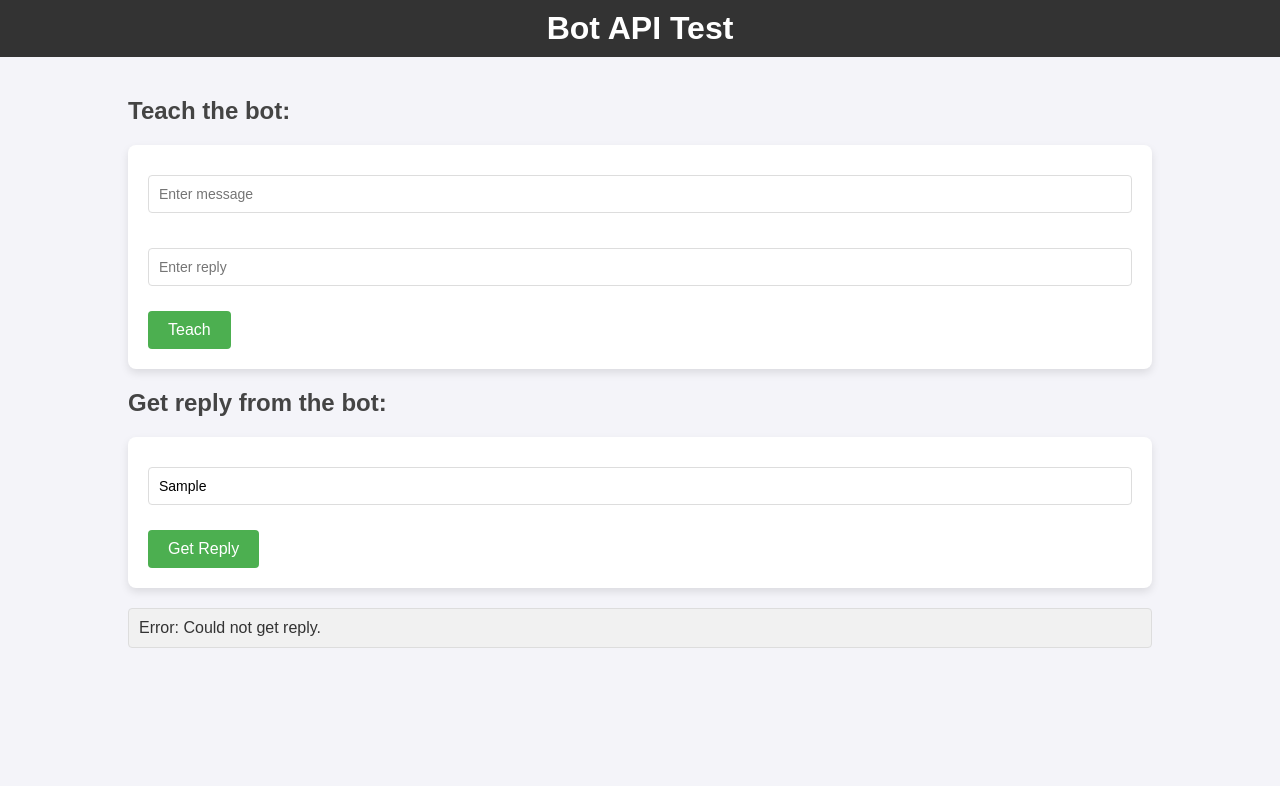
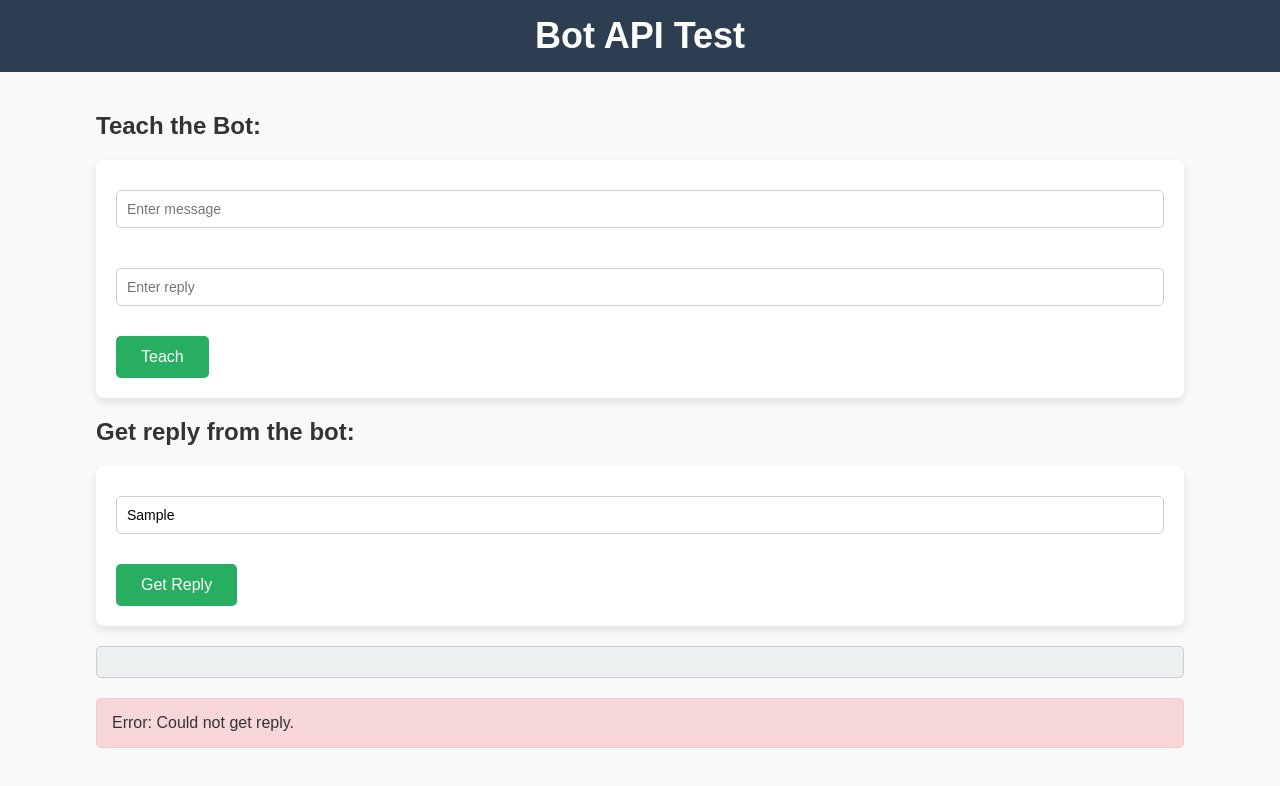
Before and after one commit to irfanpc420/My-api-simma, a website: page public/index.html in a window 1280 px wide. Both pictures are taken after typing "Sample" into the empty fields and a click on the button "Get Reply". Drawn offline with Linux system fonts and the light colour scheme; no server answers.

Commit message:
Update index.html

```diff
--- a/public/index.html
+++ b/public/index.html
@@ -5,79 +5,101 @@
   <meta name="viewport" content="width=device-width, initial-scale=1.0">
   <title>Bot API Test</title>
   <style>
+    /* General Styles */
     body {
-      font-family: Arial, sans-serif;
-      background-color: #f4f4f9;
-      color: #333;
+      font-family: 'Arial', sans-serif;
+      background-color: #f9f9f9;
       margin: 0;
       padding: 0;
+      color: #333;
     }
 
+    /* Header Styles */
     header {
-      background-color: #333;
-      color: white;
-      padding: 10px 0;
+      background-color: #2c3e50;
+      color: #fff;
+      padding: 15px 0;
       text-align: center;
     }
 
     h1 {
       margin: 0;
+      font-size: 36px;
     }
 
     .container {
-      width: 80%;
+      width: 85%;
       margin: 0 auto;
       padding: 20px;
     }
 
-    h2 {
-      color: #444;
-    }
-
+    /* Form Styles */
     form {
       background-color: #fff;
       padding: 20px;
       margin-bottom: 20px;
       box-shadow: 0 4px 8px rgba(0, 0, 0, 0.1);
       border-radius: 8px;
+      transition: all 0.3s ease;
+    }
+
+    form:hover {
+      box-shadow: 0 6px 12px rgba(0, 0, 0, 0.2);
+    }
+
+    .form-group {
+      margin-bottom: 20px;
     }
 
     input[type="text"] {
-      width: calc(100% - 22px);
+      width: 100%;
       padding: 10px;
       margin: 10px 0;
-      border-radius: 4px;
-      border: 1px solid #ddd;
+      border-radius: 5px;
+      border: 1px solid #ccc;
       font-size: 14px;
+      box-sizing: border-box;
     }
 
     button {
-      background-color: #4CAF50;
+      background-color: #27ae60;
       color: white;
+      padding: 12px 25px;
       border: none;
-      padding: 10px 20px;
-      text-align: center;
-      text-decoration: none;
-      display: inline-block;
       font-size: 16px;
-      border-radius: 4px;
+      border-radius: 5px;
       cursor: pointer;
+      transition: background-color 0.3s;
     }
 
     button:hover {
-      background-color: #45a049;
+      background-color: #2ecc71;
     }
 
-    #response {
+    /* Response and Status Messages */
+    #response, .status-message {
       margin-top: 20px;
-      padding: 10px;
-      background-color: #f1f1f1;
-      border-radius: 4px;
-      border: 1px solid #ddd;
+      padding: 15px;
+      border-radius: 5px;
+      background-color: #ecf0f1;
+      color: #333;
+      font-size: 16px;
+      border: 1px solid #ccc;
     }
 
-    .form-group {
-      margin-bottom: 15px;
+    .success {
+      background-color: #d4edda;
+      border-color: #c3e6cb;
+    }
+
+    .error {
+      background-color: #f8d7da;
+      border-color: #f5c6cb;
+    }
+
+    .warning {
+      background-color: #fff3cd;
+      border-color: #ffeeba;
     }
   </style>
 </head>
@@ -87,7 +109,8 @@
   </header>
 
   <div class="container">
-    <h2>Teach the bot:</h2>
+    <!-- Teach the bot -->
+    <h2>Teach the Bot:</h2>
     <form id="teachForm">
       <div class="form-group">
         <input type="text" id="teachMessage" placeholder="Enter message" required>
@@ -98,6 +121,7 @@
       <button type="submit">Teach</button>
     </form>
 
+    <!-- Get reply from the bot -->
     <h2>Get reply from the bot:</h2>
     <form id="replyForm">
       <div class="form-group">
@@ -106,7 +130,11 @@
       <button type="submit">Get Reply</button>
     </form>
 
+    <!-- Response area -->
     <div id="response"></div>
+
+    <!-- Status message area -->
+    <div class="status-message" id="statusMessage"></div>
   </div>
 
   <script>
@@ -123,10 +151,11 @@
       .then(response => response.text())
       .then(data => {
         document.getElementById('response').textContent = data;
+        showStatusMessage('Success! The bot has been taught.', 'success');
       })
       .catch(error => {
         console.error('Error:', error);
-        document.getElementById('response').textContent = 'Error: Could not teach the bot.';
+        showStatusMessage('Error: Could not teach the bot.', 'error');
       });
     });
 
@@ -146,12 +175,20 @@
         } else {
           document.getElementById('response').textContent = 'No reply found for this message.';
         }
+        showStatusMessage('Reply received successfully.', 'success');
       })
       .catch(error => {
         console.error('Error:', error);
-        document.getElementById('response').textContent = 'Error: Could not get reply.';
+        showStatusMessage('Error: Could not get reply.', 'error');
       });
     });
+
+    // Function to show status messages
+    function showStatusMessage(message, type) {
+      const statusElement = document.getElementById('statusMessage');
+      statusElement.textContent = message;
+      statusElement.className = `status-message ${type}`;
+    }
   </script>
 </body>
 </html>
```
